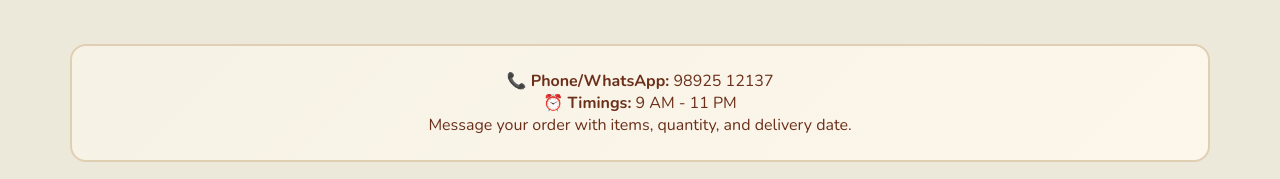
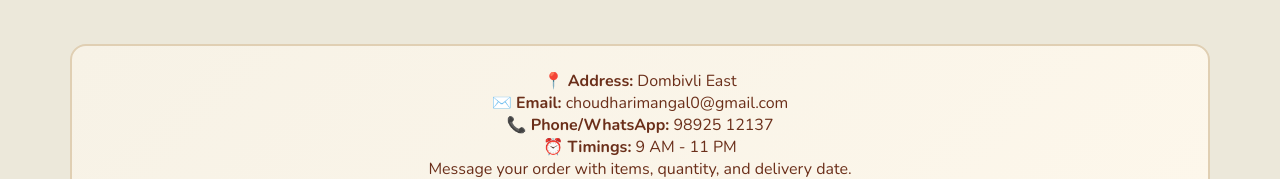
Before and after one commit to nandinichoudhari/MANGALENTERPRISES, a React (Create React App) app in the folder frontend/: page /contact in a window 1280 px wide. Shown: the part 294-473 px from the top of the page. Built offline with nearby package versions, Linux system fonts and the light colour scheme; no server answers.

Commit message:
Add address and email to Contact page

```diff
--- a/frontend/src/pages/Contact.js
+++ b/frontend/src/pages/Contact.js
@@ -3,6 +3,8 @@ function Contact() {
     <>
       <h2 className="page-title">Contact & Orders</h2>
       <div className="text-box">
+        <p><strong>📍 Address:</strong> Dombivli East</p>
+        <p><strong>✉️ Email:</strong> <a href="mailto:choudharimangal0@gmail.com">choudharimangal0@gmail.com</a></p>
         <p><strong>📞 Phone/WhatsApp:</strong> <a href="https://wa.me/919892512137" target="_blank" rel="noopener noreferrer">98925 12137</a></p>
         <p><strong>⏰ Timings:</strong> 9 AM - 11 PM</p>
         <p>Message your order with items, quantity, and delivery date.</p>
```
